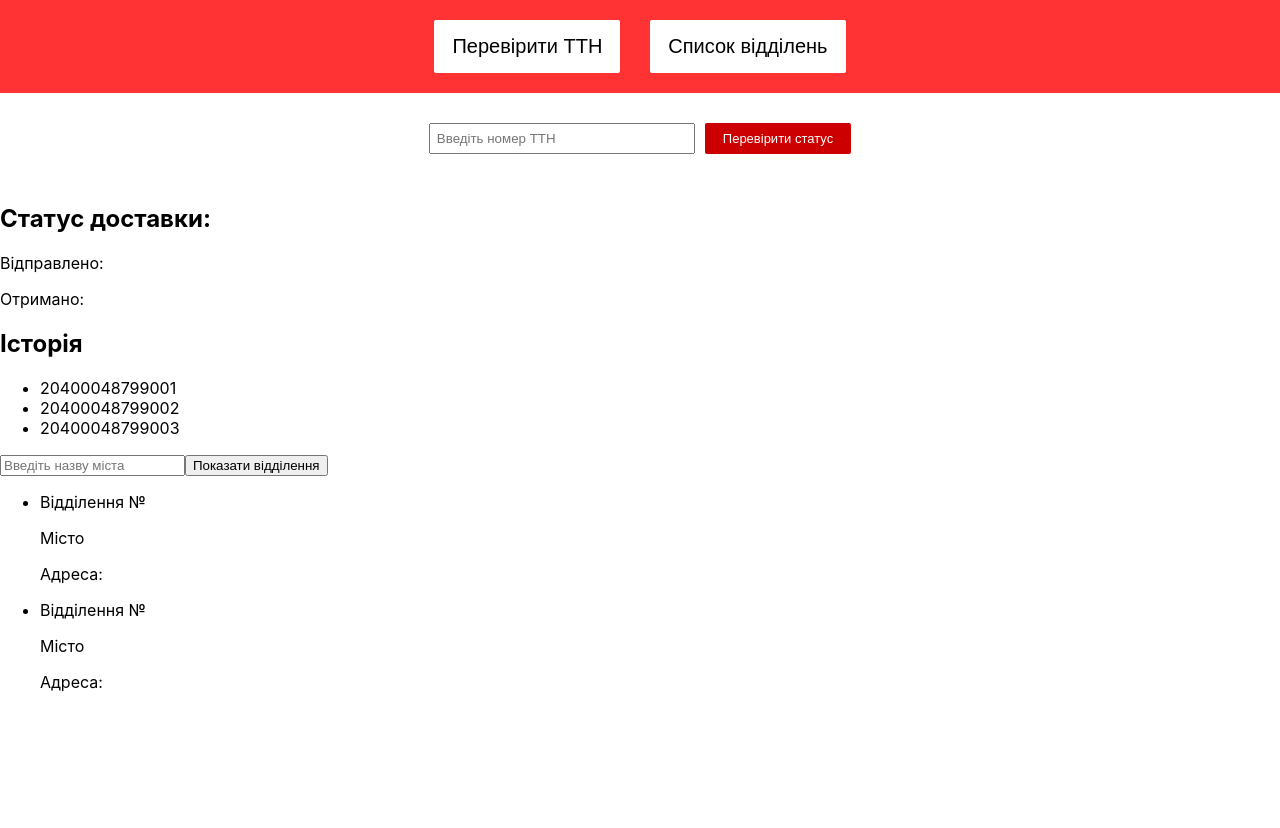
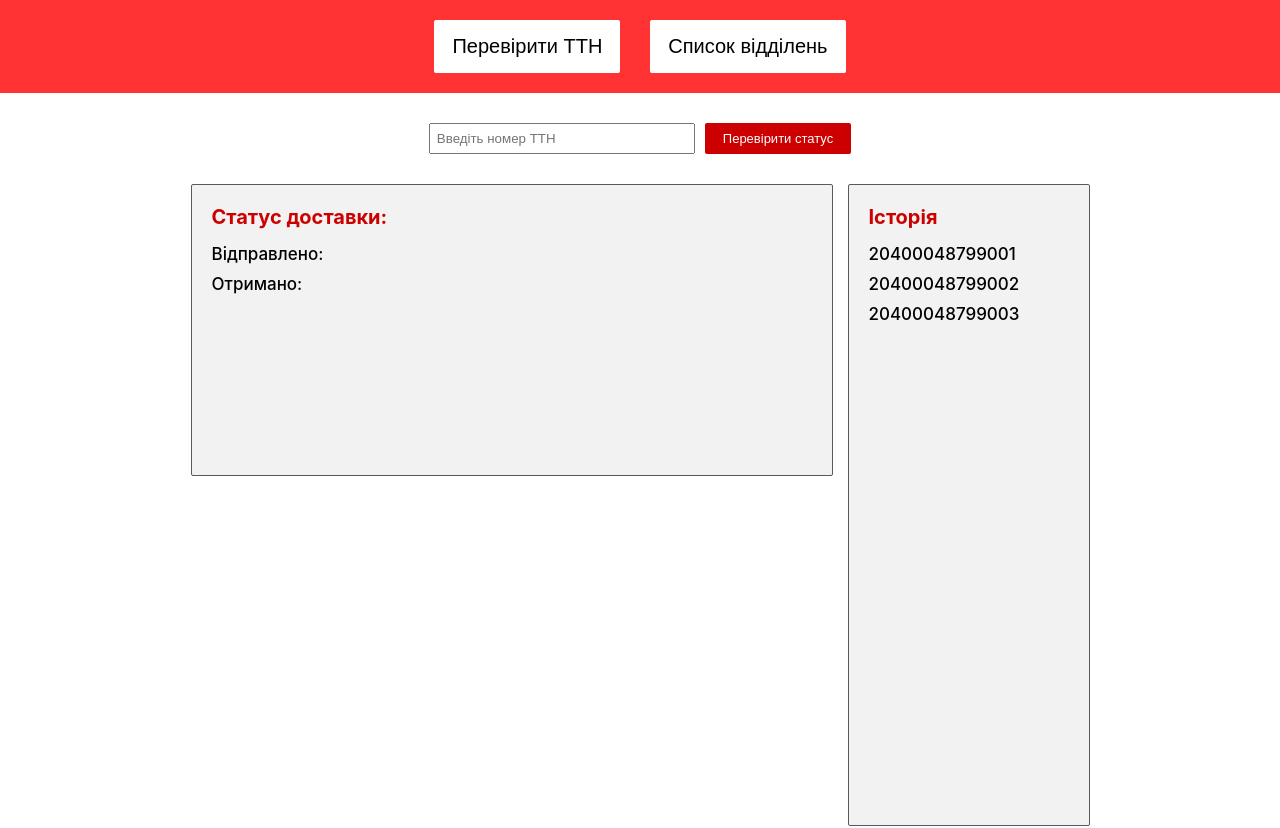
Before and after one commit to supermacchan/np-test-task, a React (Create React App) app: page / in a window 1280 px wide. Shown: the top 828 px of the page. Before the commit the page ends 800 px from the top, so only its background shows below. Built offline with nearby package versions, Linux system fonts and the light colour scheme.

Commit message:
LocateShipping page & components styles

```diff
--- a/src/components/SearchHistory/SearchHistory.jsx
+++ b/src/components/SearchHistory/SearchHistory.jsx
@@ -1,13 +1,15 @@
+import css from './SearchHistory.module.css';
+
 export const SearchHistory = () => {
     return (
-        <div>
-            <h2>Історія</h2>
-            <ul>
+        <div className={css.history}>
+            <h2 className={css.title}>Історія</h2>
+            <ul className={css.list}>
                 {/* a list of queries will be here */}
                 {/* adding a few test ones temporarily, to adjust the styles */}
-                <li>20400048799001</li>
-                <li>20400048799002</li>
-                <li>20400048799003</li>
+                <li className={css.item}>20400048799001</li>
+                <li className={css.item}>20400048799002</li>
+                <li className={css.item}>20400048799003</li>
             </ul>
         </div>
     )
--- a/src/components/SearchHistory/SearchHistory.module.css
+++ b/src/components/SearchHistory/SearchHistory.module.css
@@ -0,0 +1,38 @@
+.history {
+    width: 200px;
+    min-height: 600px;
+    padding: 20px;
+
+    border: 1px solid var(--hover-bg-color);
+    border-radius: 2px;
+
+    background-color: var(--secondary-bg-color);
+}
+
+.title {
+    margin: 0 0 15px 0;
+
+    color: var(--accent-text-color);
+
+    font-size: 20px;
+    font-weight: 700;
+}
+
+.list {
+    list-style: none;
+    padding: 0;
+    margin: 0;
+}
+
+.item {
+    margin: 0 0 10px 0;
+
+    color: var(--main-text-color);
+
+    font-size: 17px;
+    font-weight: 500;
+}
+
+.item:last-of-type {
+    margin: 0;
+}
--- a/src/components/ShippingInfo/ShippingInfo.jsx
+++ b/src/components/ShippingInfo/ShippingInfo.jsx
@@ -1,9 +1,11 @@
+import css from './ShippingInfo.module.css';
+
 export const ShippingInfo = () => {
     return (
-        <div>
-            <h2>Статус доставки:</h2>
-            <p>Відправлено:</p>
-            <p>Отримано:</p>
+        <div className={css.info}>
+            <h2 className={css.status}>Статус доставки:</h2>
+            <p className={css.details}>Відправлено:</p>
+            <p className={css.details}>Отримано:</p>
         </div>
     )
 }
--- a/src/components/ShippingInfo/ShippingInfo.module.css
+++ b/src/components/ShippingInfo/ShippingInfo.module.css
@@ -0,0 +1,32 @@
+.info {
+    width: 600px;
+    height: 250px;
+    padding: 20px;
+
+    border: 1px solid var(--hover-bg-color);
+    border-radius: 2px;
+
+    background-color: var(--secondary-bg-color);
+}
+
+.status {
+    margin: 0 0 15px 0;
+
+    color: var(--accent-text-color);
+
+    font-size: 20px;
+    font-weight: 700;
+}
+
+.details {
+    margin: 0 0 10px 0;
+
+    color: var(--main-text-color);
+
+    font-size: 17px;
+    font-weight: 500;
+}
+
+.details:last-of-type {
+    margin: 0;
+}
--- a/src/index.css
+++ b/src/index.css
@@ -17,8 +17,9 @@ code {
 :root {
   --accent-bg-color: #ff3333;
   --main-bg-color: #fff;
+  --secondary-bg-color: #f2f2f2;
+  --hover-bg-color: #595959;
   --main-text-color: #000;
   --secondary-text-color: #fff;
   --accent-text-color: #cc0000;
-  --hover-bg-color: #595959;
 }
--- a/src/pages/LocateShipping/LocateShipping.jsx
+++ b/src/pages/LocateShipping/LocateShipping.jsx
@@ -1,14 +1,17 @@
 import { ShippingSearchForm } from "components/ShippingSearchForm/ShippingSearchForm";
 import { ShippingInfo } from "components/ShippingInfo/ShippingInfo";
 import { SearchHistory } from "components/SearchHistory/SearchHistory";
+import css from "./LocateShipping.module.css";
 
 const LocateShipping = () => {
     return (
-        <>
+        <section>
             <ShippingSearchForm />
-            <ShippingInfo />
-            <SearchHistory />
-        </>
+            <div className={css.content}>
+                <ShippingInfo />
+                <SearchHistory />
+            </div>
+        </section>
     )
 }
 
--- a/src/pages/LocateShipping/LocateShipping.module.css
+++ b/src/pages/LocateShipping/LocateShipping.module.css
@@ -0,0 +1,6 @@
+.content {
+    display: flex;
+    justify-content: center;
+    gap: 15px;
+    padding-bottom: 30px;
+}
```
